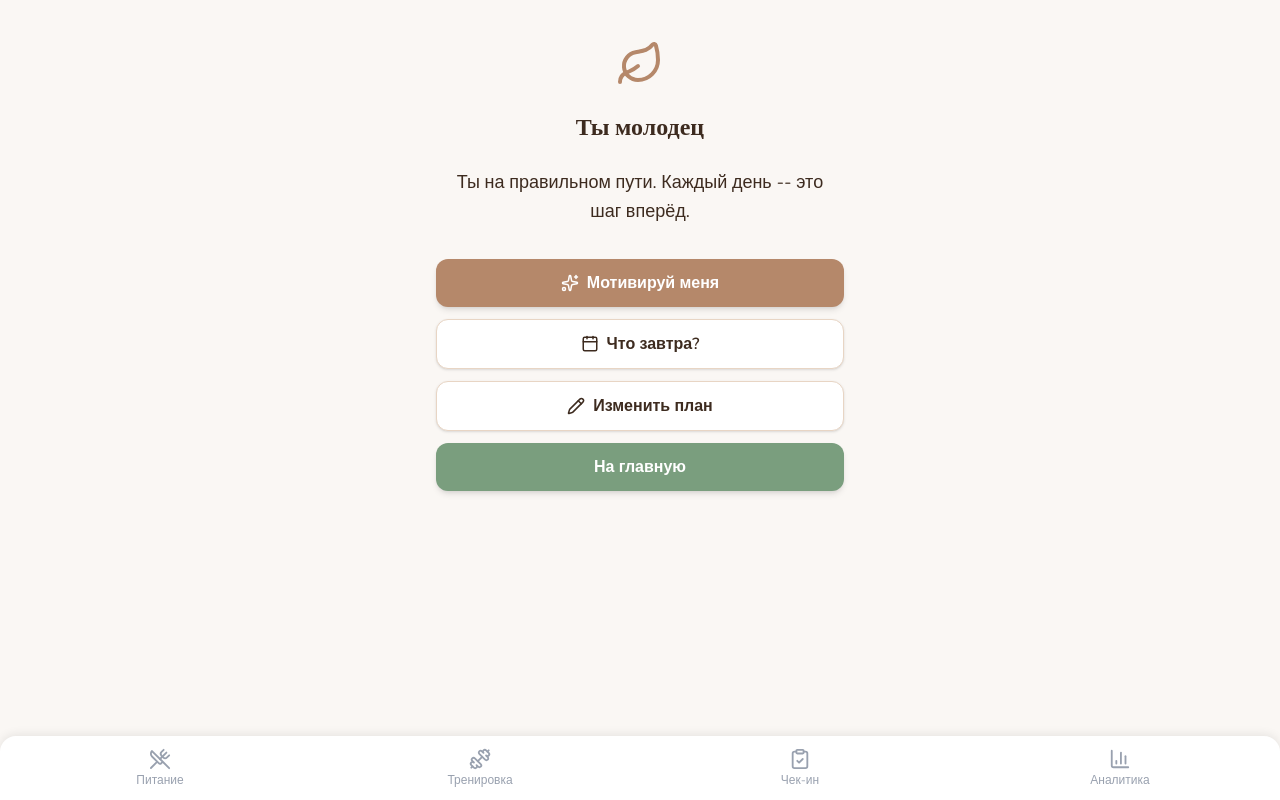
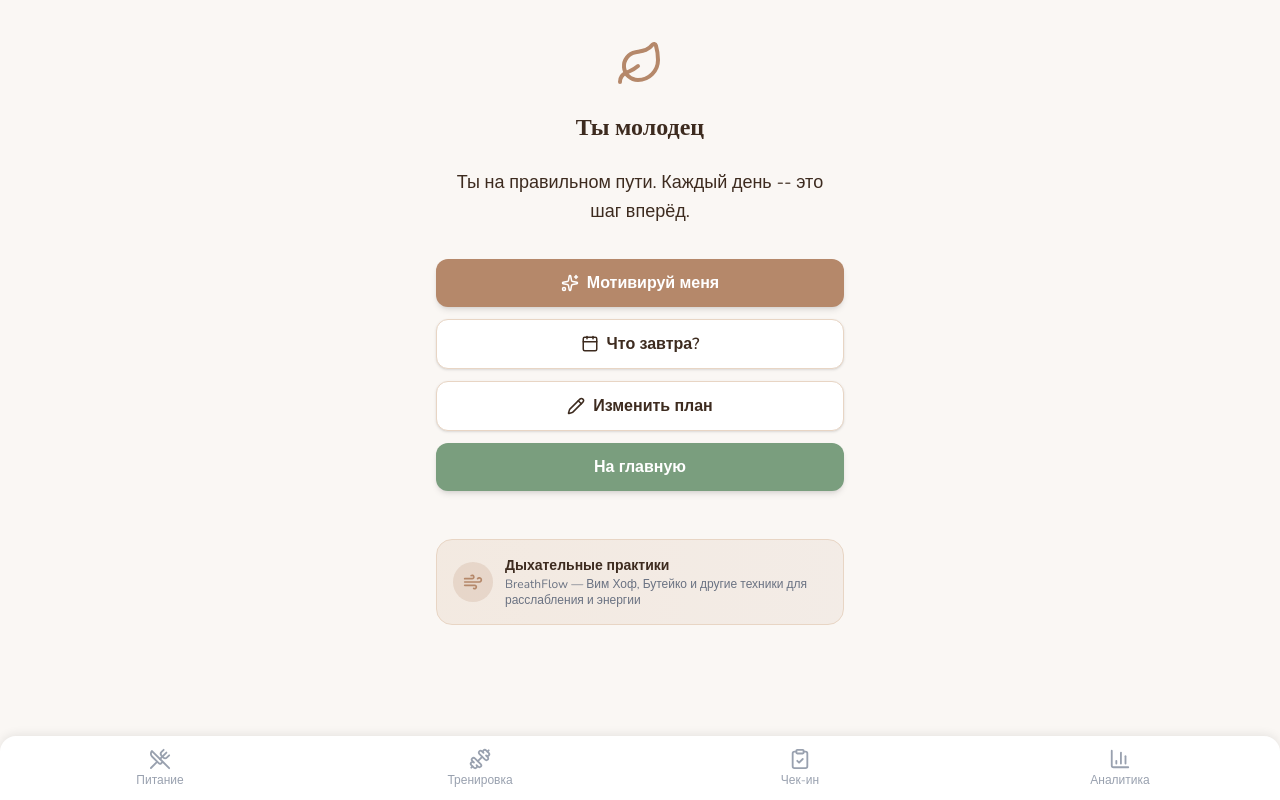
Before and after one commit to Yaninanew606/svoya-app, a React (Vite) app in the folder frontend/: page /support in a window 1280 px wide. Built offline with nearby package versions, Linux system fonts and the light colour scheme; no server answers.

Commit message:
Add BreathFlow cross-promo in rest days and support screen

```diff
--- a/frontend/src/screens/SupportScreen.tsx
+++ b/frontend/src/screens/SupportScreen.tsx
@@ -1,7 +1,7 @@
 import { useState, useEffect } from 'react';
 import { useNavigate, useLocation } from 'react-router-dom';
 import { motion, AnimatePresence } from 'framer-motion';
-import { Leaf, Flame, Sparkles, Calendar, Pencil } from 'lucide-react';
+import { Leaf, Flame, Sparkles, Calendar, Pencil, Wind } from 'lucide-react';
 import { useAppStore } from '../stores/appStore';
 import { api } from '../api/client';
 import TabBar from '../components/TabBar';
@@ -153,6 +153,22 @@ export default function SupportScreen() {
             На главную
           </button>
         </div>
+
+        {/* BreathFlow cross-promo */}
+        <a
+          href="https://t.me/BreathFlowAI_bot"
+          target="_blank"
+          rel="noopener noreferrer"
+          className="mt-6 bg-gradient-to-r from-[#E8D5C4]/40 to-[#B5886A]/10 rounded-2xl p-4 flex items-center gap-3 border border-[#E8D5C4]"
+        >
+          <div className="w-10 h-10 rounded-full bg-[var(--primary)]/20 flex items-center justify-center shrink-0">
+            <Wind size={20} className="text-[var(--primary)]" />
+          </div>
+          <div className="flex-1">
+            <p className="font-semibold text-[var(--text)] text-sm">Дыхательные практики</p>
+            <p className="text-xs text-gray-500">BreathFlow — Вим Хоф, Бутейко и другие техники для расслабления и энергии</p>
+          </div>
+        </a>
       </div>
 
       <TabBar />
--- a/frontend/src/screens/WorkoutScreen.tsx
+++ b/frontend/src/screens/WorkoutScreen.tsx
@@ -299,6 +299,23 @@ function SmartRestDay({ onStartSession }: { onStartSession: (exercises: Exercise
             onStart={() => onStartSession([...opt.exercises])}
           />
         ))}
+
+        {/* BreathFlow cross-promo */}
+        <a
+          href="https://t.me/BreathFlowAI_bot"
+          target="_blank"
+          rel="noopener noreferrer"
+          className="bg-gradient-to-r from-[#E8D5C4]/40 to-[#B5886A]/10 rounded-2xl p-4 flex items-center gap-3 border border-[#E8D5C4]"
+        >
+          <div className="w-10 h-10 rounded-full bg-[var(--primary)]/20 flex items-center justify-center">
+            <Wind size={20} className="text-[var(--primary)]" />
+          </div>
+          <div className="flex-1">
+            <p className="font-semibold text-[var(--text)] text-sm">BreathFlow</p>
+            <p className="text-xs text-gray-500">Дыхательные практики: Вим Хоф, квадратное, Бутейко</p>
+          </div>
+          <span className="text-xs text-[var(--primary)] font-medium whitespace-nowrap">Открыть</span>
+        </a>
       </div>
     </div>
   );
```
